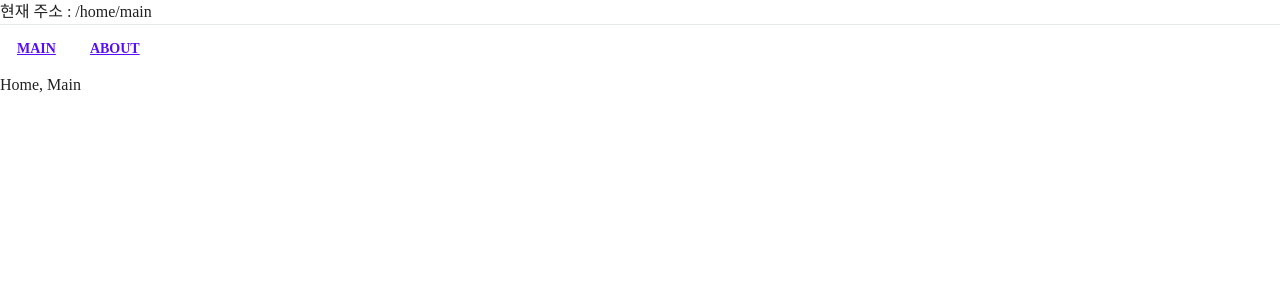
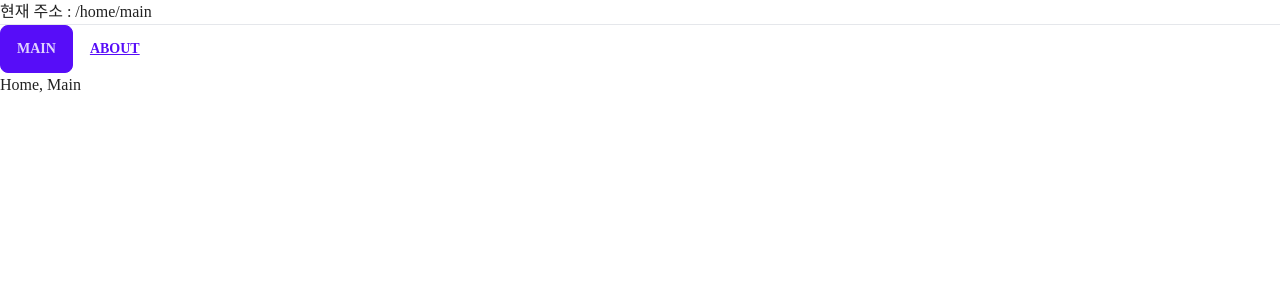
Before and after one commit to NewBean0312/react-test, a React (Create React App) app: page /#/home/main in a window 1280 px wide. Shown: the top 300 px of the page. Built offline with nearby package versions, Linux system fonts and the light colour scheme; a web font is replaced by a local one; what recoil-persist would draw is missing.

Commit message:
NavLink의 className 속성에 함수를 사용해서, 버튼의 활성화 기능을 켜기

```diff
--- a/src/RouterEx.js
+++ b/src/RouterEx.js
@@ -1,3 +1,4 @@
+import classNames from "classnames";
 import React from "react";
 import {
   Routes,
@@ -31,10 +32,28 @@ export default function RouterEx() {
       <header>
         현재 주소 : {location.pathname}
         <hr />
-        <NavLink to="/home/main" className="btn btn-link">
+        <NavLink
+          to="/home/main"
+          className={({ isActive }) =>
+            classNames(
+              "btn",
+              { "btn-link": !isActive },
+              { "btn-primary": isActive }
+            )
+          }
+        >
           MAIN
         </NavLink>
-        <NavLink to="/home/about" className="btn btn-link">
+        <NavLink
+          to="/home/about"
+          className={({ isActive }) =>
+            classNames(
+              "btn",
+              { "btn-link": !isActive },
+              { "btn-primary": isActive }
+            )
+          }
+        >
           ABOUT
         </NavLink>
       </header>
```
